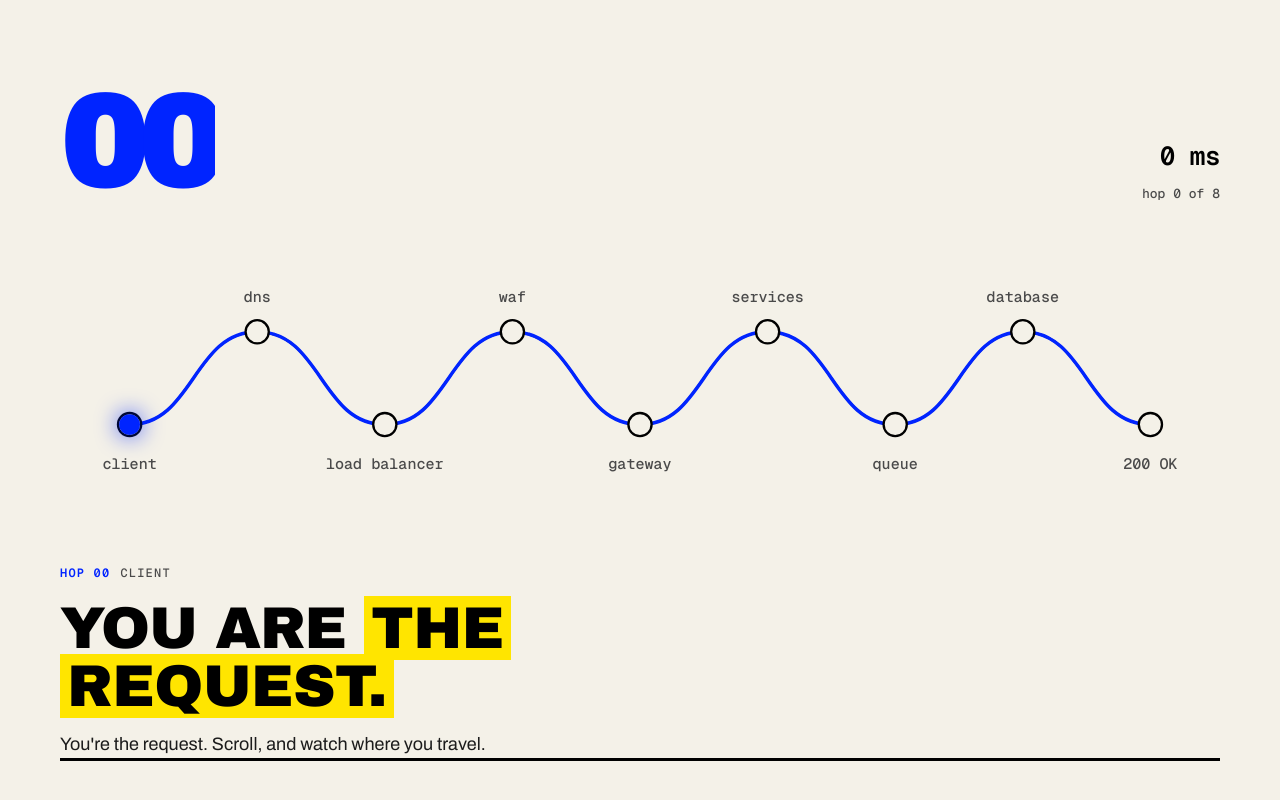
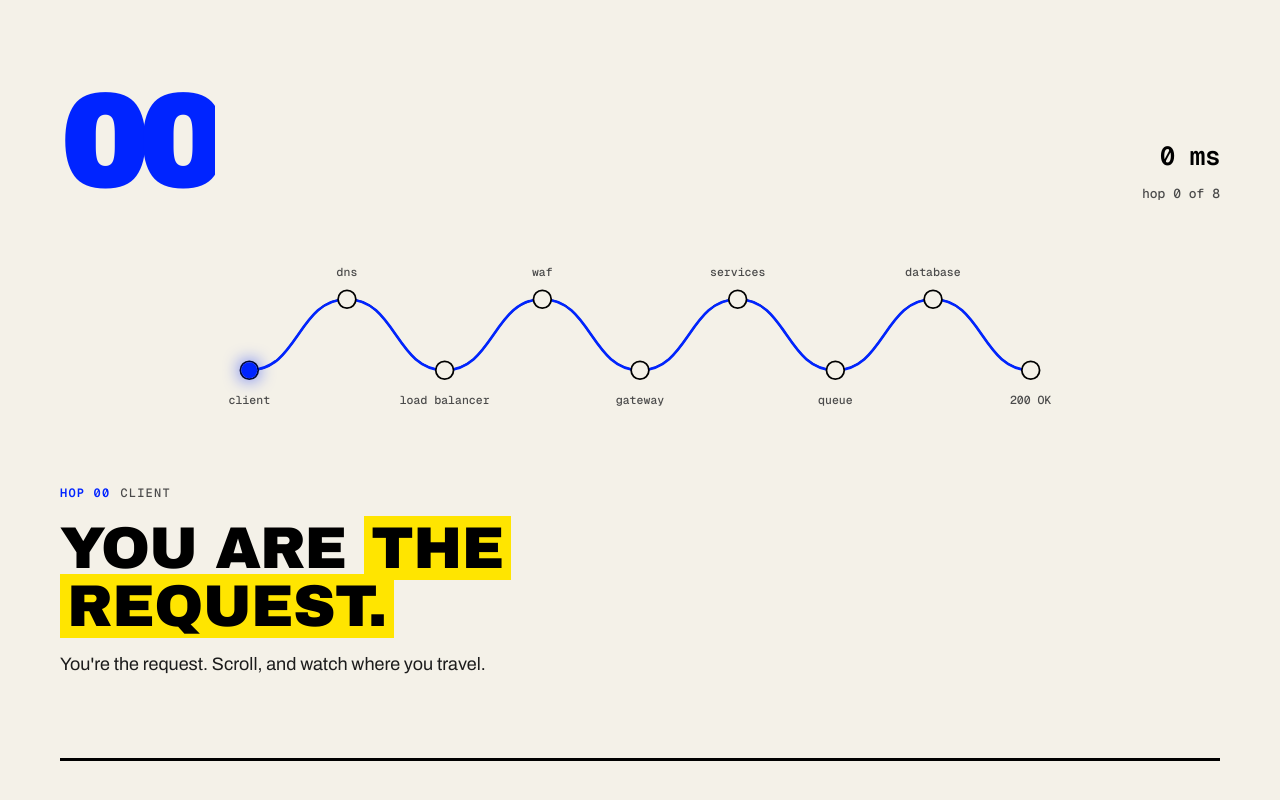
Before and after one commit to yanonymousV2/yeshasvi, an Astro site: page / in a window 1280 px wide. Shown: the part 1365-2165 px from the top of the page. Built offline with nearby package versions, Linux system fonts and the light colour scheme; Astro itself is replaced by a stand-in of ours.

Commit message:
Fix journey caption overlapping the progress bar
Captions were absolutely positioned in a fixed 190px box, so the tallest
(the 200 OK hop) spilled over the bar. Stack them in one grid cell so the
box fits the tallest caption, and let the diagram shrink so the bar stays
in view on short screens.

Co-Authored-By: Claude Opus 5.5 <noreply@anthropic.com>
Claude-Session: https://claude.ai/code/session_01HAesZPy9DyR7sG2QtuSZAN

```diff
--- a/src/styles/motion.css
+++ b/src/styles/motion.css
@@ -47,8 +47,9 @@ section.m { padding: clamp(80px, 14vh, 160px) 0; }
 .j-count span.next { transform: translateY(100%); opacity: 0; }
 .j-meta { text-align: right; font: 500 13px var(--mono); color: var(--ink-3); line-height: 1.9; }
 .j-meta b { display: block; font-size: 26px; color: var(--ink); font-variant-numeric: tabular-nums; letter-spacing: -.02em; }
-.j-stage { position: relative; display: grid; align-items: center; }
-.j-svg { width: 100%; height: auto; overflow: visible; }
+/* The diagram takes whatever height the captions leave, so the bar always stays on screen */
+.j-stage { position: relative; display: grid; grid-template-rows: minmax(0, 1fr) auto; gap: 12px; min-height: 0; }
+.j-svg { width: 100%; height: 100%; min-height: 140px; overflow: visible; }
 .j-svg .base { fill: none; stroke: var(--line); stroke-width: 2; }
 .j-svg .draw { fill: none; stroke: var(--accent); stroke-width: 3; stroke-linecap: round; }
 .j-svg .nd circle { fill: var(--bg); stroke: var(--line-strong); stroke-width: 2; transition: fill .3s, stroke .3s, transform .3s; transform-box: fill-box; transform-origin: center; }
@@ -56,12 +57,13 @@ section.m { padding: clamp(80px, 14vh, 160px) 0; }
 .j-svg .nd text { font: 500 13px var(--mono); fill: var(--ink-3); text-anchor: middle; transition: fill .3s; }
 .j-svg .nd.on text { fill: var(--ink); }
 .j-svg .pk { fill: var(--accent); filter: drop-shadow(0 0 10px var(--accent)); }
-.j-caps { position: relative; min-height: 190px; }
-.j-cap { position: absolute; inset: 0 auto auto 0; max-width: 760px; opacity: 0; transform: translateY(24px); transition: opacity .5s, transform .5s cubic-bezier(.2,.7,.1,1); pointer-events: none; }
+/* All captions share one grid cell, so the box is as tall as the tallest caption */
+.j-caps { display: grid; align-items: start; }
+.j-cap { grid-area: 1 / 1; max-width: 760px; opacity: 0; transform: translateY(24px); transition: opacity .5s, transform .5s cubic-bezier(.2,.7,.1,1); pointer-events: none; }
 .j-cap.on { opacity: 1; transform: none; pointer-events: auto; }
 .j-cap .display { font-size: clamp(30px, 4.6vw, 60px); line-height: 1; letter-spacing: -.04em; margin-bottom: 14px; }
 .j-cap p { margin: 0; font-size: 18px; color: var(--ink-2); max-width: 40em; }
-.j-bar { height: 3px; background: var(--line); border-radius: 3px; overflow: hidden; }
+.j-bar { height: 3px; margin-top: 20px; background: var(--line); border-radius: 3px; overflow: hidden; }
 .j-bar i { display: block; height: 100%; background: var(--accent); transform-origin: 0 50%; transform: scaleX(var(--p, 0)); }
 
 /* ---------- 3. spotlight + tilt cards ---------- */
@@ -141,7 +143,7 @@ section.m { padding: clamp(80px, 14vh, 160px) 0; }
   .j-top, .j-bar, .j-svg .pk { display: none; }
   .j-svg .draw { stroke-dashoffset: 0 !important; }
   .j-caps { min-height: 0; display: grid; gap: 40px; margin-top: 30px; }
-  .j-cap { position: static; opacity: 1; transform: none; }
+  .j-cap { grid-area: auto; opacity: 1; transform: none; }
   .mq-track { animation: none; flex-wrap: wrap; width: auto; }
   .tl-draw { transform: none; }
 }
```
